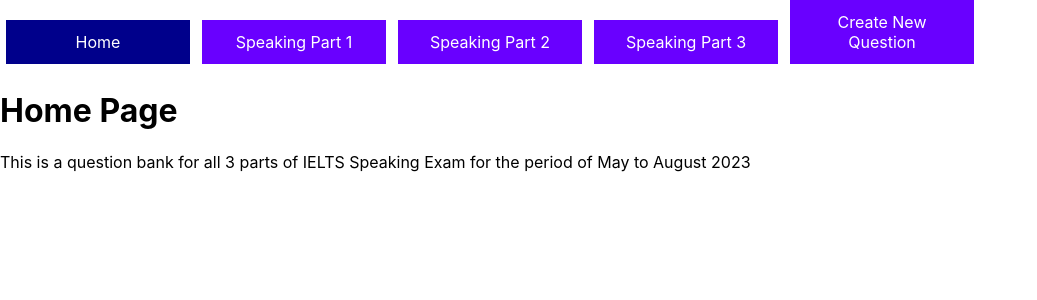
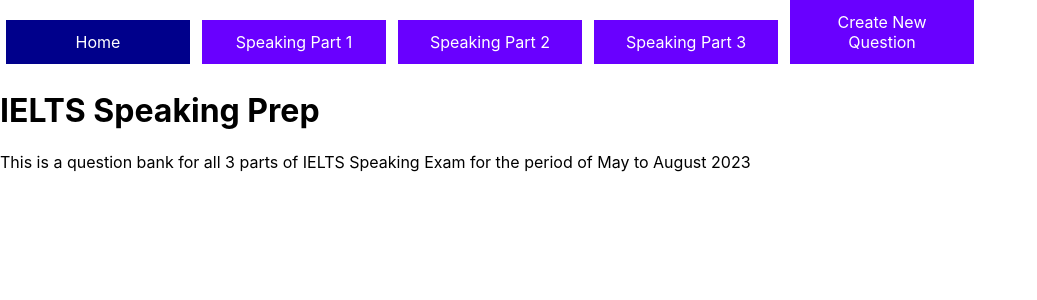
Before and after one commit to wwlwong/phase-2-project-IELTS-question-bank, a React (Create React App) app: page / in a window 1280 px wide. Shown: the top 300 px of the page, without its empty margins (0-1037 px from the left). Built offline with nearby package versions, Linux system fonts and the light colour scheme.

Commit message:
removes unused code

```diff
--- a/src/Home.js
+++ /dev/null
@@ -1,10 +0,0 @@
-import React from "react";
-
-function Home() {
-  return <div>
-    <h1>Home Page</h1>
-    <p>This is a question bank for all 3 parts of IELTS Speaking Exam for the period of May to August 2023 </p>
-  </div>;
-}
-
-export default Home;
--- /dev/null
+++ b/src/components/Home.js
@@ -0,0 +1,12 @@
+import React from "react";
+
+function Home() {
+  return(
+  <div className="home">
+    <h1>IELTS Speaking Prep</h1>
+    <p className="home-body">This is a question bank for all 3 parts of IELTS Speaking Exam for the period of May to August 2023 </p>
+  </div>
+  );
+}
+
+export default Home;
--- a/src/components/QuestionItem.js
+++ /dev/null
@@ -1,28 +0,0 @@
-import React from "react";
-
-function QuestionItem( {question , onDeleteTopic}) {
-    const {id, topic, questions, views } = question;
-
-    function handleDeleteClick(){
-        onDeleteTopic(id);
-      }
-
-    return (
-        <div>
-            <h3>Topic: {topic} </h3>
-            <ol>
-            {questions.map((subquestion) => (
-                <li>{subquestion}</li>
-            ))}
-            </ol>
-
-            <button onClick={handleDeleteClick}>Delete Topic</button>
-
-            {/*<h5>Views: {views}</h5>*/}
-        </div>
-
-
-    )
-}
-
-export default QuestionItem;
--- a/src/components/Speakingpart1.js
+++ b/src/components/Speakingpart1.js
@@ -1,9 +1,7 @@
 import React, { useEffect} from "react";
-import QuestionItem from "./QuestionItem";
 import QuestionCard from "./QuestionCard";
 
 function SpeakingPart1({questions, setQuestions}) {
-  //const [questions, setQuestions] = useState([])
 
   useEffect(() => {
     fetch("https://flatiron-phase-2-project.onrender.com/speaking_part1")
--- a/src/components/Speakingpart2.js
+++ b/src/components/Speakingpart2.js
@@ -1,9 +1,7 @@
 import React,  { useEffect } from "react";
-import QuestionItem from "./QuestionItem";
 import QuestionCard from "./QuestionCard";
 
 function SpeakingPart2({questions, setQuestions}) {
-  //const [questions, setQuestions] = useState([])
 
   useEffect(() => {
     fetch("https://flatiron-phase-2-project.onrender.com/speaking_part2")
--- a/src/components/Speakingpart3.js
+++ b/src/components/Speakingpart3.js
@@ -1,10 +1,8 @@
 import React, { useEffect } from "react";
-import QuestionItem from "./QuestionItem";
 import QuestionCard from "./QuestionCard";
 
 function SpeakingPart3({questions, setQuestions}) {
 
-  //const [questions, setQuestions] = useState([])
 
   useEffect(() => {
     fetch("https://flatiron-phase-2-project.onrender.com/speaking_part3")
```
Also changed, not shown: src/components/App.js (+1 -17 lines).
